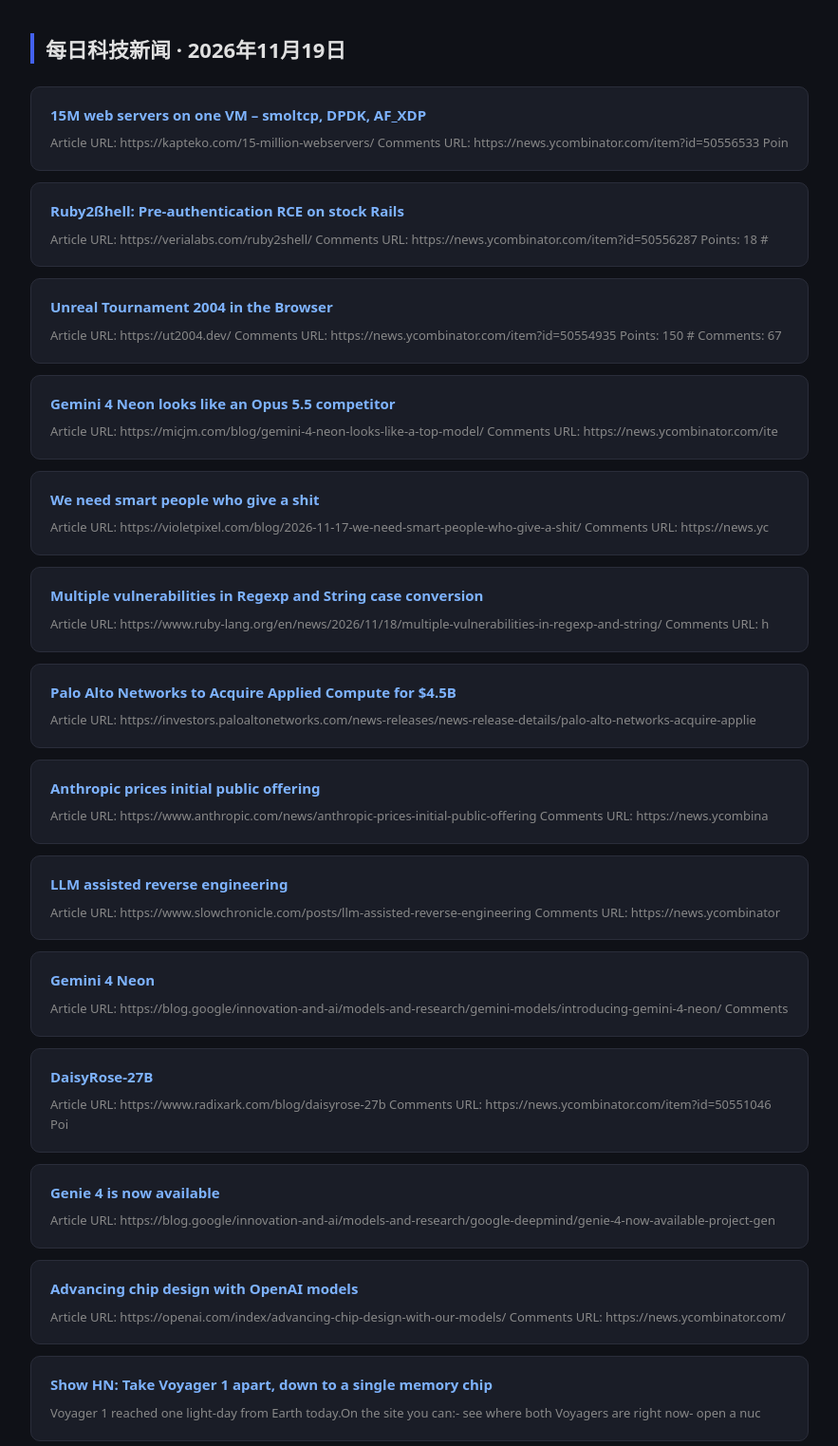
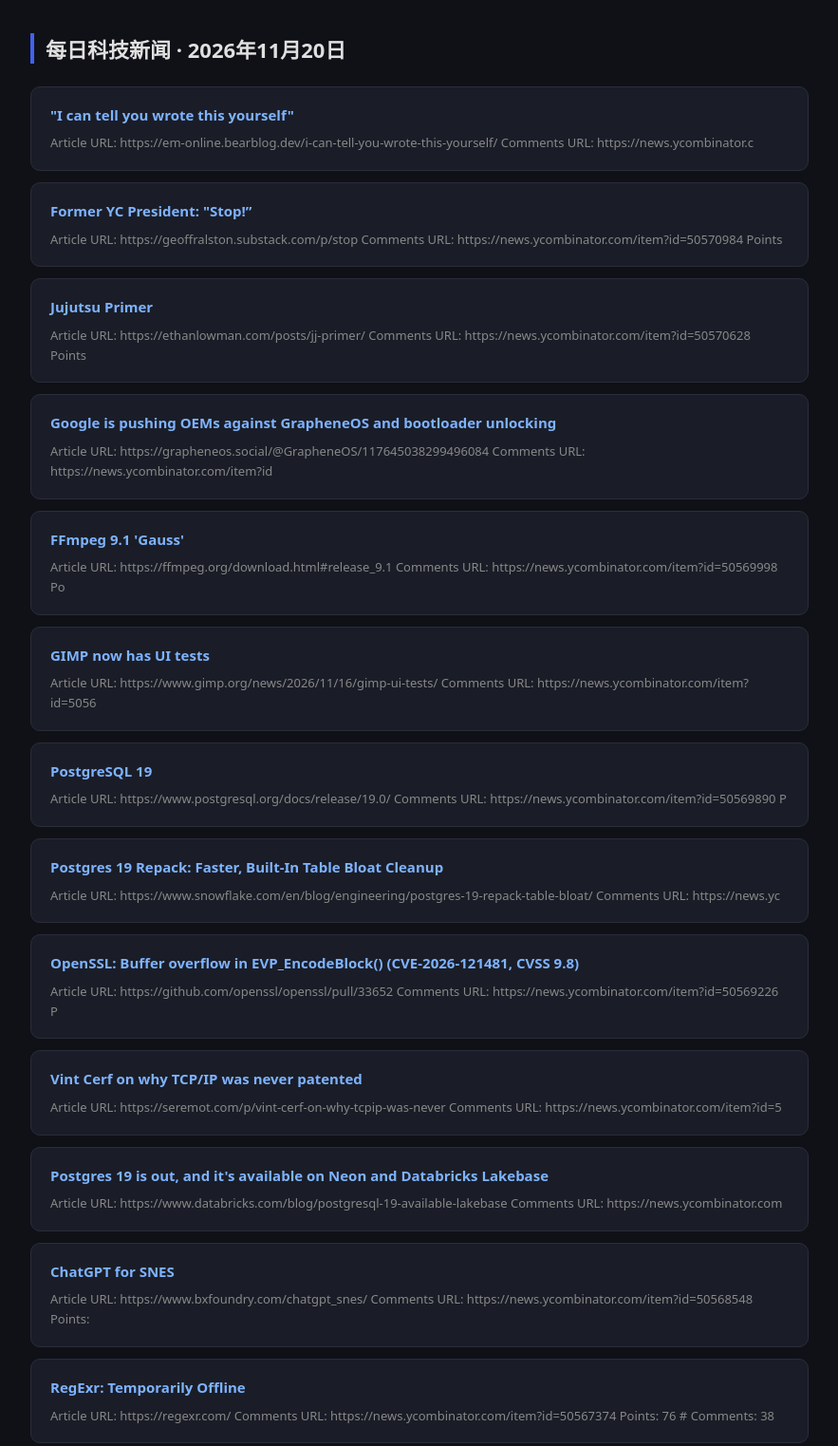
Before and after one commit to erdmanncho/daily-tech-news, a plain HTML site: page docs/index.html in a window 1280 px wide. Shown: the top 1523 px of the page at 95% size, without its empty margins (198-1081 px from the left). Drawn offline with Linux system fonts and the light colour scheme.

Commit message:
每日新闻更新 2026-11-20

```diff
--- a/docs/index.html
+++ b/docs/index.html
@@ -1,7 +1,7 @@
 <!DOCTYPE html>
 <html lang="zh"><head><meta charset="UTF-8">
 <meta name="viewport" content="width=device-width,initial-scale=1">
-<title>每日科技新闻 · 2026年11月19日</title>
+<title>每日科技新闻 · 2026年11月20日</title>
 <style>
   body{font-family:system-ui,sans-serif;max-width:820px;margin:0 auto;padding:20px 16px;background:#0f1117;color:#e0e0e0}
   h1{font-size:22px;border-left:4px solid #4361ee;padding-left:12px;margin-bottom:24px}
@@ -14,85 +14,91 @@
   footer{text-align:center;color:#444;margin-top:32px;font-size:12px}
 </style></head>
 <body>
-  <h1>每日科技新闻 · 2026年11月19日</h1>
+  <h1>每日科技新闻 · 2026年11月20日</h1>
 
     <div class="card">
-      <a href="https://kapteko.com/15-million-webservers/" target="_blank"><h2>15M web servers on one VM – smoltcp, DPDK, AF_XDP</h2></a>
-      <p>Article URL: https://kapteko.com/15-million-webservers/
-Comments URL: https://news.ycombinator.com/item?id=50556533
-Poin</p>
+      <a href="https://em-online.bearblog.dev/i-can-tell-you-wrote-this-yourself/" target="_blank"><h2>"I can tell you wrote this yourself"</h2></a>
+      <p>Article URL: https://em-online.bearblog.dev/i-can-tell-you-wrote-this-yourself/
+Comments URL: https://news.ycombinator.c</p>
     </div>
     <div class="card">
-      <a href="https://verialabs.com/ruby2shell/" target="_blank"><h2>Ruby2ßhell: Pre-authentication RCE on stock Rails</h2></a>
-      <p>Article URL: https://verialabs.com/ruby2shell/
-Comments URL: https://news.ycombinator.com/item?id=50556287
-Points: 18
-# </p>
+      <a href="https://geoffralston.substack.com/p/stop" target="_blank"><h2>Former YC President: "Stop!”</h2></a>
+      <p>Article URL: https://geoffralston.substack.com/p/stop
+Comments URL: https://news.ycombinator.com/item?id=50570984
+Points</p>
     </div>
     <div class="card">
-      <a href="https://ut2004.dev/" target="_blank"><h2>Unreal Tournament 2004 in the Browser</h2></a>
-      <p>Article URL: https://ut2004.dev/
-Comments URL: https://news.ycombinator.com/item?id=50554935
-Points: 150
-# Comments: 67</p>
+      <a href="https://ethanlowman.com/posts/jj-primer/" target="_blank"><h2>Jujutsu Primer</h2></a>
+      <p>Article URL: https://ethanlowman.com/posts/jj-primer/
+Comments URL: https://news.ycombinator.com/item?id=50570628
+Points</p>
     </div>
     <div class="card">
-      <a href="https://micjm.com/blog/gemini-4-neon-looks-like-a-top-model/" target="_blank"><h2>Gemini 4 Neon looks like an Opus 5.5 competitor</h2></a>
-      <p>Article URL: https://micjm.com/blog/gemini-4-neon-looks-like-a-top-model/
-Comments URL: https://news.ycombinator.com/ite</p>
+      <a href="https://grapheneos.social/@GrapheneOS/117645038299496084" target="_blank"><h2>Google is pushing OEMs against GrapheneOS and bootloader unlocking</h2></a>
+      <p>Article URL: https://grapheneos.social/@GrapheneOS/117645038299496084
+Comments URL: https://news.ycombinator.com/item?id</p>
     </div>
     <div class="card">
-      <a href="https://violetpixel.com/blog/2026-11-17-we-need-smart-people-who-give-a-shit/" target="_blank"><h2>We need smart people who give a shit</h2></a>
-      <p>Article URL: https://violetpixel.com/blog/2026-11-17-we-need-smart-people-who-give-a-shit/
+      <a href="https://ffmpeg.org/download.html#release_9.1" target="_blank"><h2>FFmpeg 9.1 'Gauss'</h2></a>
+      <p>Article URL: https://ffmpeg.org/download.html#release_9.1
+Comments URL: https://news.ycombinator.com/item?id=50569998
+Po</p>
+    </div>
+    <div class="card">
+      <a href="https://www.gimp.org/news/2026/11/16/gimp-ui-tests/" target="_blank"><h2>GIMP now has UI tests</h2></a>
+      <p>Article URL: https://www.gimp.org/news/2026/11/16/gimp-ui-tests/
+Comments URL: https://news.ycombinator.com/item?id=5056</p>
+    </div>
+    <div class="card">
+      <a href="https://www.postgresql.org/docs/release/19.0/" target="_blank"><h2>PostgreSQL 19</h2></a>
+      <p>Article URL: https://www.postgresql.org/docs/release/19.0/
+Comments URL: https://news.ycombinator.com/item?id=50569890
+P</p>
+    </div>
+    <div class="card">
+      <a href="https://www.snowflake.com/en/blog/engineering/postgres-19-repack-table-bloat/" target="_blank"><h2>Postgres 19 Repack: Faster, Built-In Table Bloat Cleanup</h2></a>
+      <p>Article URL: https://www.snowflake.com/en/blog/engineering/postgres-19-repack-table-bloat/
 Comments URL: https://news.yc</p>
     </div>
     <div class="card">
-      <a href="https://www.ruby-lang.org/en/news/2026/11/18/multiple-vulnerabilities-in-regexp-and-string/" target="_blank"><h2>Multiple vulnerabilities in Regexp and String case conversion</h2></a>
-      <p>Article URL: https://www.ruby-lang.org/en/news/2026/11/18/multiple-vulnerabilities-in-regexp-and-string/
-Comments URL: h</p>
+      <a href="https://github.com/openssl/openssl/pull/33652" target="_blank"><h2>OpenSSL: Buffer overflow in EVP_EncodeBlock() (CVE-2026-121481, CVSS 9.8)</h2></a>
+      <p>Article URL: https://github.com/openssl/openssl/pull/33652
+Comments URL: https://news.ycombinator.com/item?id=50569226
+P</p>
     </div>
     <div class="card">
-      <a href="https://investors.paloaltonetworks.com/news-releases/news-release-details/palo-alto-networks-acquire-applied-compute-bringing-secure-open" target="_blank"><h2>Palo Alto Networks to Acquire Applied Compute for $4.5B</h2></a>
-      <p>Article URL: https://investors.paloaltonetworks.com/news-releases/news-release-details/palo-alto-networks-acquire-applie</p>
+      <a href="https://seremot.com/p/vint-cerf-on-why-tcpip-was-never" target="_blank"><h2>Vint Cerf on why TCP/IP was never patented</h2></a>
+      <p>Article URL: https://seremot.com/p/vint-cerf-on-why-tcpip-was-never
+Comments URL: https://news.ycombinator.com/item?id=5</p>
     </div>
     <div class="card">
-      <a href="https://www.anthropic.com/news/anthropic-prices-initial-public-offering" target="_blank"><h2>Anthropic prices initial public offering</h2></a>
-      <p>Article URL: https://www.anthropic.com/news/anthropic-prices-initial-public-offering
-Comments URL: https://news.ycombina</p>
+      <a href="https://www.databricks.com/blog/postgresql-19-available-lakebase" target="_blank"><h2>Postgres 19 is out, and it's available on Neon and Databricks Lakebase</h2></a>
+      <p>Article URL: https://www.databricks.com/blog/postgresql-19-available-lakebase
+Comments URL: https://news.ycombinator.com</p>
     </div>
     <div class="card">
-      <a href="https://www.slowchronicle.com/posts/llm-assisted-reverse-engineering" target="_blank"><h2>LLM assisted reverse engineering</h2></a>
-      <p>Article URL: https://www.slowchronicle.com/posts/llm-assisted-reverse-engineering
-Comments URL: https://news.ycombinator</p>
+      <a href="https://www.bxfoundry.com/chatgpt_snes/" target="_blank"><h2>ChatGPT for SNES</h2></a>
+      <p>Article URL: https://www.bxfoundry.com/chatgpt_snes/
+Comments URL: https://news.ycombinator.com/item?id=50568548
+Points:</p>
     </div>
     <div class="card">
-      <a href="https://blog.google/innovation-and-ai/models-and-research/gemini-models/introducing-gemini-4-neon/" target="_blank"><h2>Gemini 4 Neon</h2></a>
-      <p>Article URL: https://blog.google/innovation-and-ai/models-and-research/gemini-models/introducing-gemini-4-neon/
-Comments</p>
+      <a href="https://regexr.com/" target="_blank"><h2>RegExr: Temporarily Offline</h2></a>
+      <p>Article URL: https://regexr.com/
+Comments URL: https://news.ycombinator.com/item?id=50567374
+Points: 76
+# Comments: 38</p>
     </div>
     <div class="card">
-      <a href="https://www.radixark.com/blog/daisyrose-27b" target="_blank"><h2>DaisyRose-27B</h2></a>
-      <p>Article URL: https://www.radixark.com/blog/daisyrose-27b
-Comments URL: https://news.ycombinator.com/item?id=50551046
-Poi</p>
+      <a href="https://blog.platypush.tech/article/Rewriting-my-voice-assistant-pipeline" target="_blank"><h2>Rebuilding my local voice assistant pipeline</h2></a>
+      <p>Article URL: https://blog.platypush.tech/article/Rewriting-my-voice-assistant-pipeline
+Comments URL: https://news.ycombi</p>
     </div>
     <div class="card">
-      <a href="https://blog.google/innovation-and-ai/models-and-research/google-deepmind/genie-4-now-available-project-genie/" target="_blank"><h2>Genie 4 is now available</h2></a>
-      <p>Article URL: https://blog.google/innovation-and-ai/models-and-research/google-deepmind/genie-4-now-available-project-gen</p>
-    </div>
-    <div class="card">
-      <a href="https://openai.com/index/advancing-chip-design-with-our-models/" target="_blank"><h2>Advancing chip design with OpenAI models</h2></a>
-      <p>Article URL: https://openai.com/index/advancing-chip-design-with-our-models/
-Comments URL: https://news.ycombinator.com/</p>
-    </div>
-    <div class="card">
-      <a href="https://rshekhar.com/voyager/" target="_blank"><h2>Show HN: Take Voyager 1 apart, down to a single memory chip</h2></a>
-      <p>Voyager 1 reached one light-day from Earth today.On the site you can:- see where both Voyagers are right now- open a nuc</p>
-    </div>
-    <div class="card">
-      <a href="https://microsoft.ai/news/microsoft-ignite-2026/" target="_blank"><h2>Seven new models at scalable price-performance</h2></a>
-      <p>Article URL: https://microsoft.ai/news/microsoft-ignite-2026/
-Comments URL: https://news.ycombinator.com/item?id=5054802</p>
+      <a href="https://www.youtube.com/watch?v=lwfewYL7X0o" target="_blank"><h2>Should governments slow frontier AI? Jacob Coxon and Robin Hanson debate [video]</h2></a>
+      <p>Article URL: https://www.youtube.com/watch?v=lwfewYL7X0o
+Comments URL: https://news.ycombinator.com/item?id=50564366
+Poi</p>
     </div>
   <footer>自动生成 · 由 GitHub Actions 驱动 · 数据来自 Hacker News</footer>
 </body></html>
```
